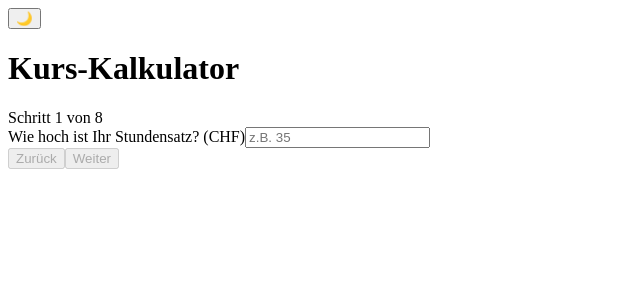
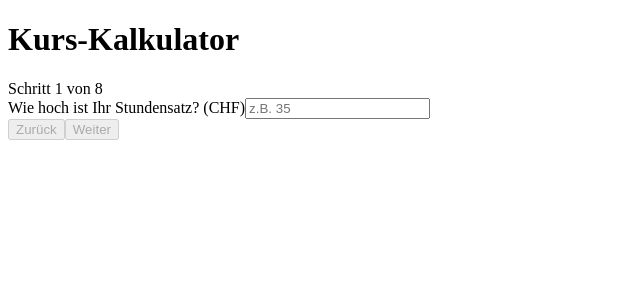
Before and after one commit to KronosFPV/kurskalkulator-web, a Next.js app: page / in a window 1280 px wide. Shown: the top 300 px of the page, without its empty margins (0-640 px from the left). Built offline with nearby package versions, Linux system fonts and the light colour scheme.

Commit message:
Update _app.js

```diff
--- a/src/pages/_app.js
+++ b/src/pages/_app.js
@@ -1,11 +1,9 @@
 import ThemeProvider from '../components/ThemeProvider';
 
-function MyApp({ Component, pageProps }) {
+export default function App({ Component, pageProps }) {
   return (
-    <ThemeProvider>
+    <div className="min-h-screen bg-gray-100">
       <Component {...pageProps} />
-    </ThemeProvider>
+    </div>
   );
 }
-
-export default MyApp;
```
